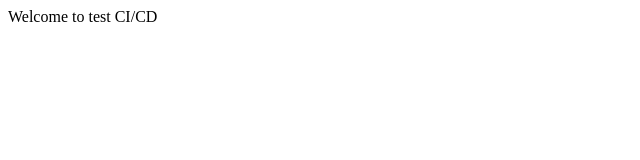
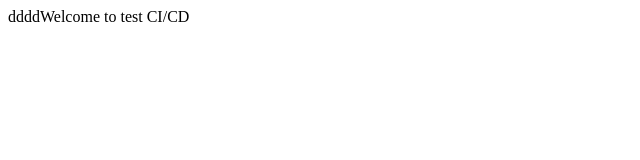
Before and after one commit to neerajvarshney83/website, a plain HTML site: page index.html in a window 1280 px wide. Shown: the full height of the page, 0-640 px from the left. Drawn offline with Linux system fonts and the light colour scheme.

Commit message:
Changed code

```diff
--- a/index.html
+++ b/index.html
@@ -1,6 +1,6 @@
 <html>
 <title> Jenkins CI/CD Piplline </title>
 <body>
-<h> Welcome to test CI/CD </h>
+<h> ddddWelcome to test CI/CD </h>
 </body>
 </html>
```
Also changed, not shown: 1 other file.
